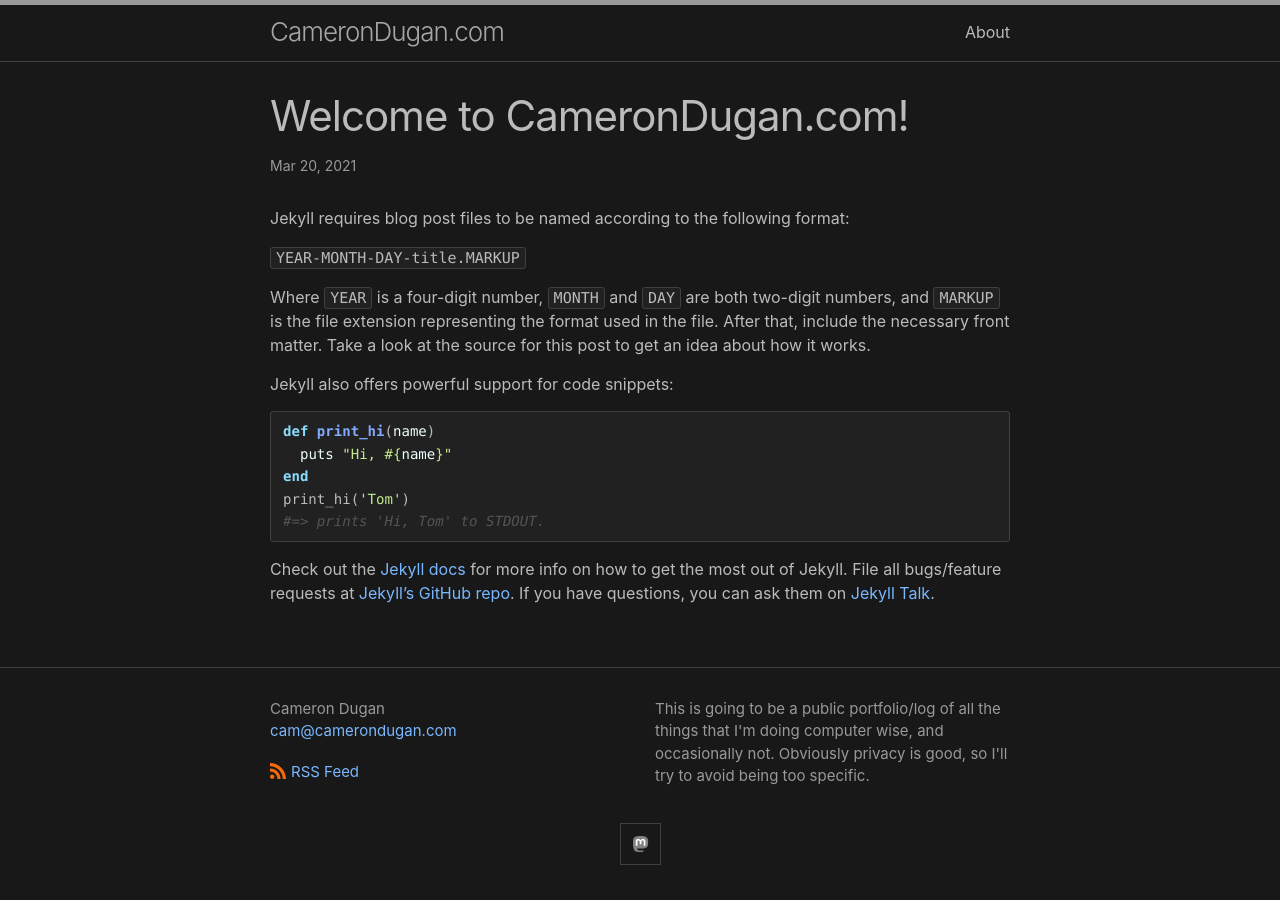
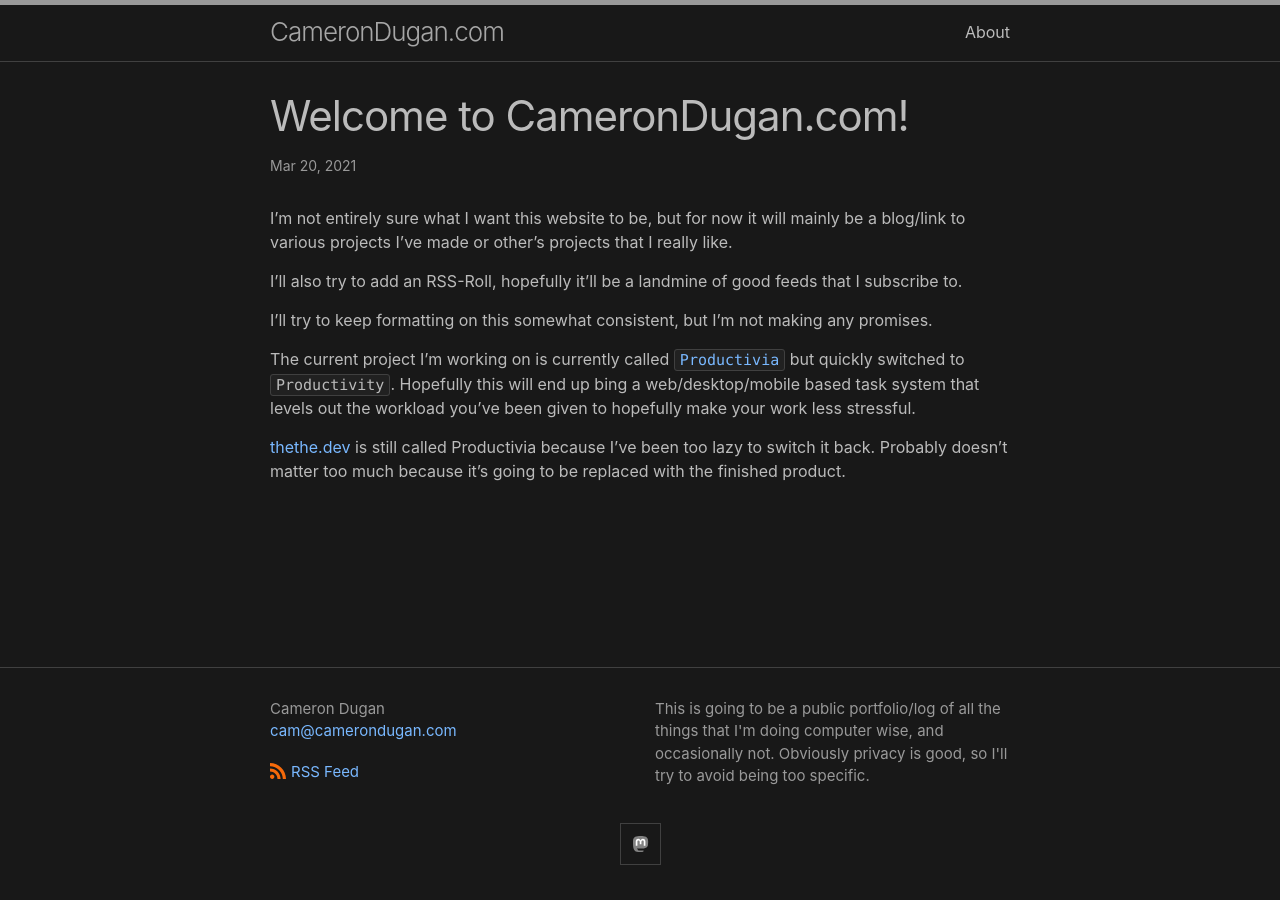
Before and after one commit to camerondugan/camerondugan.com, a Jekyll site: the page built from _posts/2021-03-20-welcome-to-jekyll.markdown, in a window 1280 px wide. Built offline with Jekyll 4.4.1, drawn with Linux system fonts in a browser that asks for light colours.

Commit message:
Updated Stuff

```diff
--- a/_posts/2021-03-20-welcome-to-jekyll.markdown
+++ b/_posts/2021-03-20-welcome-to-jekyll.markdown
@@ -5,24 +5,12 @@ date:   2021-03-20 03:16:42 -0400
 categories: website update
 ---
 
-Jekyll requires blog post files to be named according to the following format:
+I'm not entirely sure what I want this website to be, but for now it will mainly be a blog/link to various projects I've made or other's projects that I really like.
 
-`YEAR-MONTH-DAY-title.MARKUP`
+I'll also try to add an RSS-Roll, hopefully it'll be a landmine of good feeds that I subscribe to.
 
-Where `YEAR` is a four-digit number, `MONTH` and `DAY` are both two-digit numbers, and `MARKUP` is the file extension representing the format used in the file. After that, include the necessary front matter. Take a look at the source for this post to get an idea about how it works.
+I'll try to keep formatting on this somewhat consistent, but I'm not making any promises.
 
-Jekyll also offers powerful support for code snippets:
+The current project I'm working on is currently called [`Productivia`](https://thethe.dev) but quickly switched to `Productivity`. Hopefully this will end up bing a web/desktop/mobile based task system that levels out the workload you've been given to hopefully make your work less stressful.
 
-{% highlight ruby %}
-def print_hi(name)
-  puts "Hi, #{name}"
-end
-print_hi('Tom')
-#=> prints 'Hi, Tom' to STDOUT.
-{% endhighlight %}
-
-Check out the [Jekyll docs][jekyll-docs] for more info on how to get the most out of Jekyll. File all bugs/feature requests at [Jekyll’s GitHub repo][jekyll-gh]. If you have questions, you can ask them on [Jekyll Talk][jekyll-talk].
-
-[jekyll-docs]: https://jekyllrb.com/docs/home
-[jekyll-gh]:   https://github.com/jekyll/jekyll
-[jekyll-talk]: https://talk.jekyllrb.com/
+[thethe.dev](https://thethe.dev) is still called Productivia because I've been too lazy to switch it back. Probably doesn't matter too much because it's going to be replaced with the finished product.
```
Also changed, not shown: about.markdown (+4 -9 lines), index.markdown (+10 -0 lines), README.md (added).
